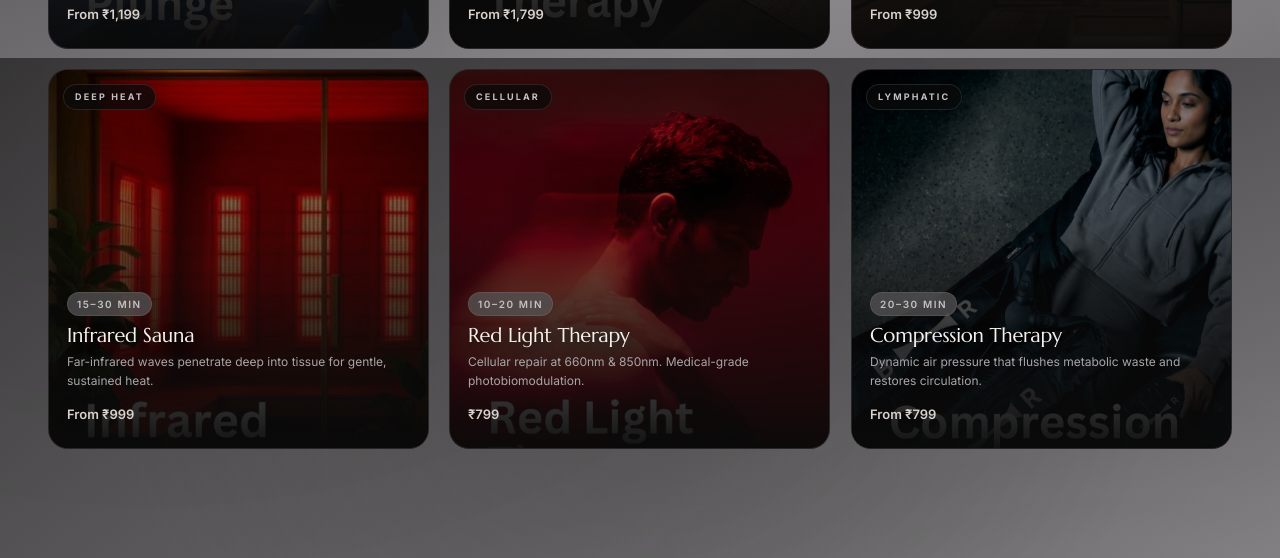
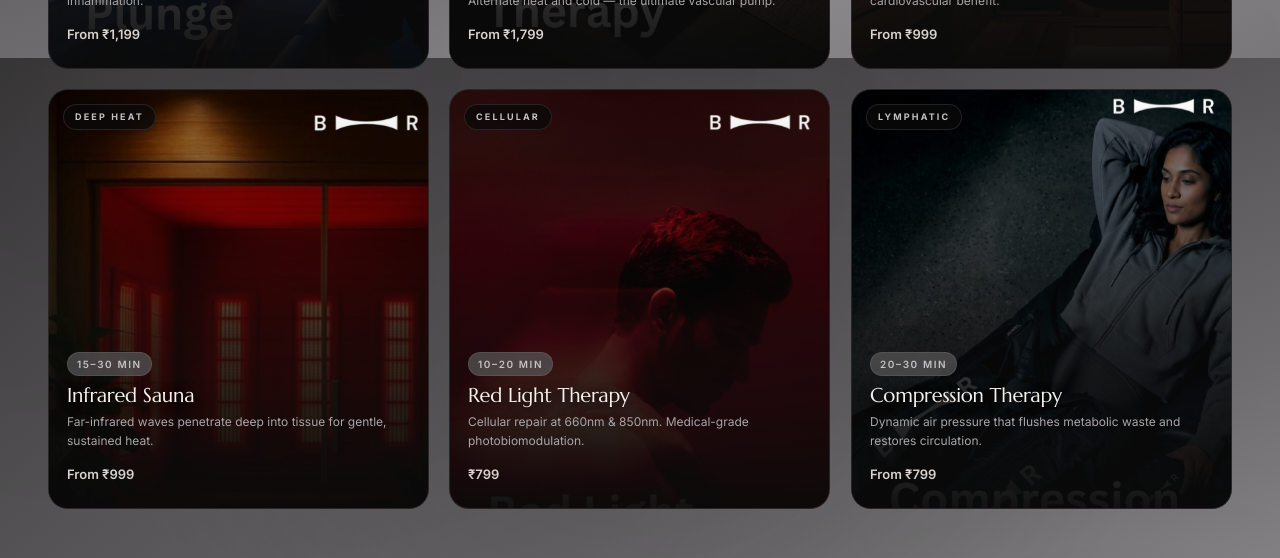
Before and after one commit to AutonexAI-Technologies/bare_recovery, a Next.js app in the folder bare-recovery-studio/: page / in a window 1280 px wide. Shown: the part 1542-2100 px from the top of the page. Built offline with nearby package versions, Linux system fonts and the light colour scheme; no server answers.

Commit message:
fix: service cards 4-6 image visibility — correct objectPosition per card, increase card heights

```diff
--- a/bare-recovery-studio/src/components/sections/home/ServicesGrid.tsx
+++ b/bare-recovery-studio/src/components/sections/home/ServicesGrid.tsx
@@ -13,6 +13,7 @@
     image: '/images/services/cold-plunge.PNG',
     label: 'HIGH INTENSITY',
     href: '/services/cold-plunge',
+    objectPosition: 'center center',
   },
   {
     id: 'contrast-therapy',
@@ -23,6 +24,7 @@
     image: '/images/services/contrast-therapy.PNG',
     label: 'SIGNATURE',
     href: '/services/contrast-therapy',
+    objectPosition: 'center center',
   },
   {
     id: 'traditional-sauna',
@@ -33,6 +35,7 @@
     image: '/images/services/sauna.PNG',
     label: 'HEAT THERAPY',
     href: '/services/traditional-sauna',
+    objectPosition: 'center center',
   },
   {
     id: 'infrared-sauna',
@@ -43,6 +46,7 @@
     image: '/images/services/infrared-sauna.PNG',
     label: 'DEEP HEAT',
     href: '/services/traditional-sauna',
+    objectPosition: 'center top',
   },
   {
     id: 'red-light-therapy',
@@ -53,6 +57,7 @@
     image: '/images/services/redlight-therapy.PNG',
     label: 'CELLULAR',
     href: '/services/red-light-therapy',
+    objectPosition: 'center top',
   },
   {
     id: 'compression-therapy',
@@ -63,6 +68,7 @@
     image: '/images/services/compression-therapy.PNG',
     label: 'LYMPHATIC',
     href: '/services/compression-therapy',
+    objectPosition: 'center 20%',
   },
 ]
 
@@ -103,7 +109,7 @@
             width: '100%',
             height: '100%',
             objectFit: 'cover',
-            objectPosition: 'center',
+            objectPosition: svc.objectPosition,
             transition: 'transform 700ms cubic-bezier(0.32,0.72,0,1)',
             willChange: 'transform',
           }}
@@ -116,7 +122,7 @@
             position: 'absolute',
             inset: 0,
             background:
-              'linear-gradient(to top, rgba(10,10,10,0.97) 0%, rgba(10,10,10,0.60) 38%, rgba(10,10,10,0.10) 70%, transparent 100%)',
+              'linear-gradient(to top, rgba(10,10,10,0.97) 0%, rgba(10,10,10,0.65) 42%, rgba(10,10,10,0.15) 72%, transparent 100%)',
           }}
         />
 
@@ -276,16 +282,16 @@
       <div className="grid grid-cols-1 sm:grid-cols-3 gap-5 mb-5">
         {services.slice(0, 3).map((svc, i) => (
           <FadeIn key={svc.id} direction="up" delay={i * 60}>
-            <ServiceCard svc={svc} height="clamp(260px, 72vw, 500px)" />
+            <ServiceCard svc={svc} height="clamp(280px, 72vw, 520px)" />
           </FadeIn>
         ))}
       </div>
 
-      {/* Row 2: shorter cards */}
+      {/* Row 2: cards with full image visibility */}
       <div className="grid grid-cols-1 sm:grid-cols-3 gap-5">
         {services.slice(3).map((svc, i) => (
           <FadeIn key={svc.id} direction="up" delay={(i + 3) * 60}>
-            <ServiceCard svc={svc} height="clamp(220px, 62vw, 380px)" />
+            <ServiceCard svc={svc} height="clamp(280px, 72vw, 420px)" />
           </FadeIn>
         ))}
       </div>
```
